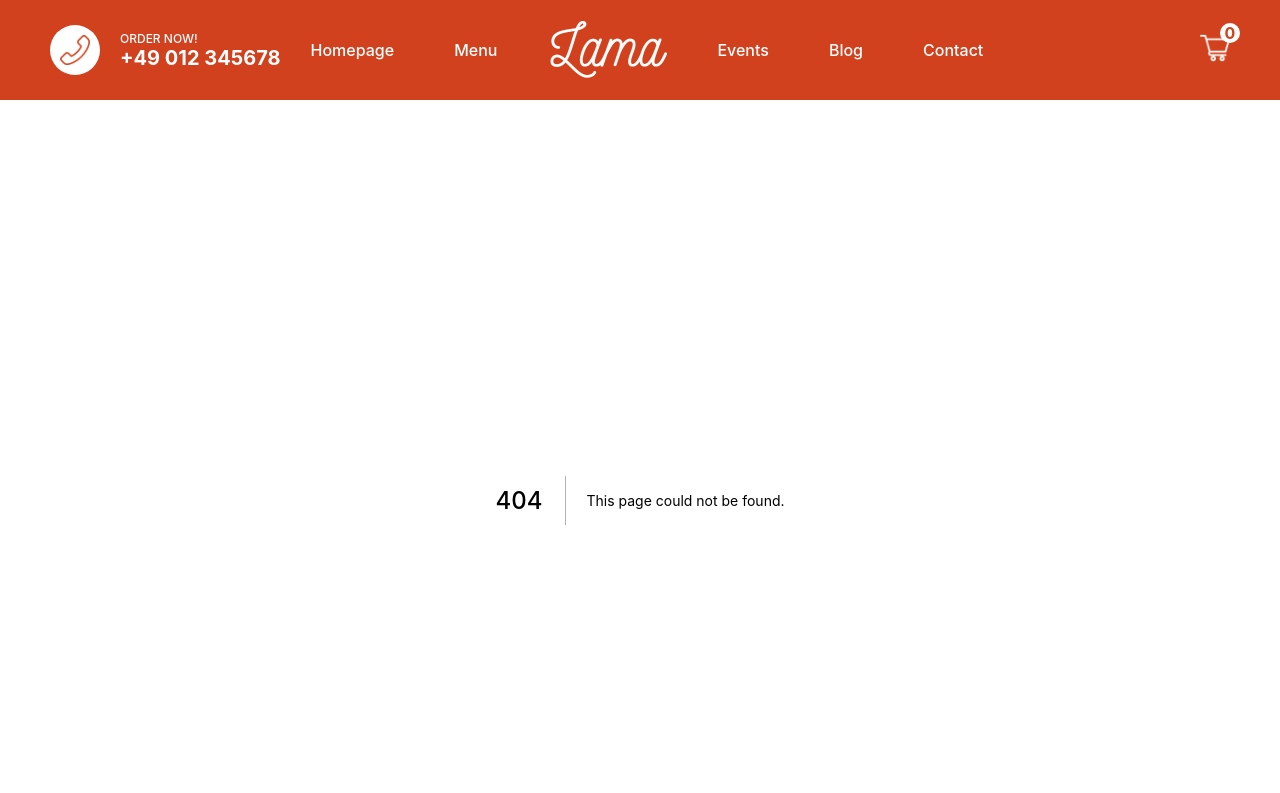
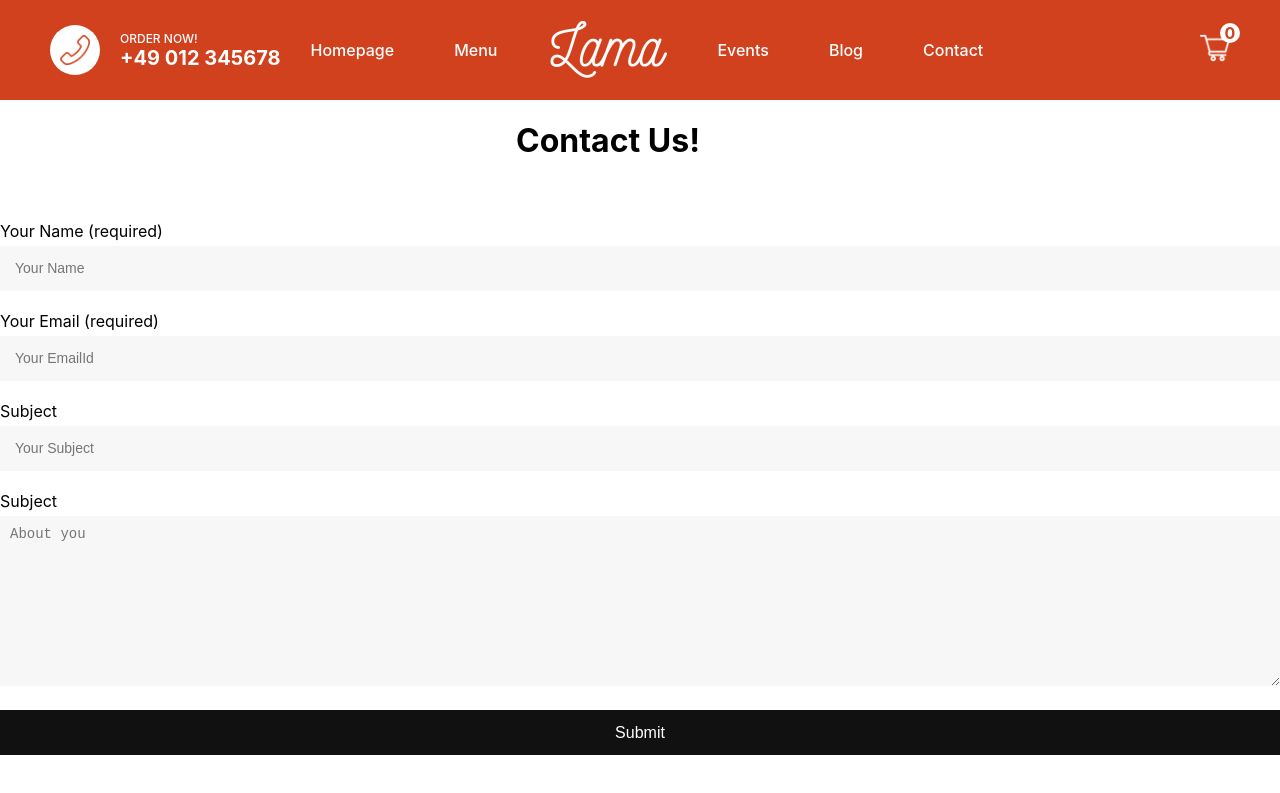
Before and after one commit to bhagyashreeWalanj/pizza-restaurant, a Next.js app: page /contact in a window 1280 px wide. Before the commit this address had no page. Shown: the top 793 px of the page. Built offline with nearby package versions, Linux system fonts and the light colour scheme.

Commit message:
contact form added

```diff
--- a/components/Navbar.jsx
+++ b/components/Navbar.jsx
@@ -44,7 +44,9 @@ const Navbar = () => {
                         <Image src="/img/logo.png" alt="pizzaRestaurantLogo" width="160px" height="69px" />
                         <li className={styles.listItem}><a href="">Events</a></li>
                         <li className={styles.listItem}><a href="">Blog</a></li>
-                        <li className={styles.listItem}><a href="">Contact</a></li>
+                        <Link href="/contact" passHref>
+                            <li className={styles.listItem}><a href="">Contact</a></li>
+                        </Link>
                     </ul>
                 </div>
                 <Link href="/cart" passHref>
@@ -87,7 +89,7 @@ const Navbar = () => {
                     {/* <Image src="/img/logo.png" alt="pizzaRestaurantLogo" width="160px" height="69px" /> */}
                     <li className={styles.listItemExpand}><a href="">Events</a></li>
                     <li className={styles.listItemExpand}><a href="">Blog</a></li>
-                    <li className={styles.listItemExpand}><a href="">Contact</a></li>
+                    <Link href="/contact" passHref><li className={styles.listItemExpand}><a href="">Contact</a></li></Link>
                 </ul>
             </div>
         </>
--- a/package.json
+++ b/package.json
@@ -16,10 +16,12 @@
     "next": "^12.1.5",
     "react": "18.0.0",
     "react-dom": "18.0.0",
+    "react-hook-form": "^7.31.2",
     "react-icons": "^4.3.1",
     "react-redux": "^8.0.1",
     "react-scroll": "^1.8.7",
-    "redux": "^4.2.0"
+    "redux": "^4.2.0",
+    "sass": "^1.52.1"
   },
   "devDependencies": {
     "eslint": "8.14.0",
--- /dev/null
+++ b/pages/contact.jsx
@@ -0,0 +1,102 @@
+import React from 'react'
+import styles from '../styles/contact.module.scss'
+import { useState } from 'react'
+import { useForm } from 'react-hook-form'
+import { useRouter } from 'next/router'
+
+const Contact = () => {
+    const { register, handleSubmit } = useForm()
+    const [data, setData] = useState('')
+    const router = useRouter()
+
+    const handleDispatch = (data) => {
+        setData(JSON.stringify(data));
+        router.push(`/thanksContact/`)
+    }
+    return (
+        <div className={styles.container}>
+            <div className={styles.formContainer}>
+                <header className={styles.pageHeader}>
+                    <h1>Contact Us!</h1>
+                </header>
+                <form className={styles.contactForm}
+                    onSubmit={handleSubmit((data) => handleDispatch(data))}
+                >
+                    <p>
+                        <label className={styles.label}>
+                            {' '}
+              Your Name (required)
+              <br />
+                            <span className={styles.inputSpan}>
+                                <input
+                                    type="text"
+                                    placeholder={'Your Name'}
+                                    defaultValue=""
+                                    width="40"
+                                    {...register('fullName')}
+                                    aria-required="true"
+                                    aria-invalid="false"
+                                />
+                            </span>
+                        </label>
+                    </p>
+
+                    <p>
+                        <label className={styles.label}>
+                            Your Email (required)
+              <br />
+                            <span className={styles.inputSpan}>
+                                <input
+                                    {...register('emailId')}
+                                    type="email"
+                                    // name="your-email"
+                                    placeholder={'Your EmailId'}
+                                    //value=""
+                                    width="40"
+                                    aria-required="true"
+                                    aria-invalid="false"
+                                />
+                            </span>
+                        </label>
+                    </p>
+                    <p>
+                        <label className={styles.label}>
+                            {' '}
+              Subject
+              <br />
+                            <span className={styles.inputSpan}>
+                                <input
+                                    {...register('subject')}
+                                    type="text"
+                                    placeholder={'Your Subject'}
+                                    width="40"
+                                    aria-required="true"
+                                    aria-invalid="false"
+                                />
+                            </span>
+                        </label>
+                    </p>
+                    <p>
+                        <label className={styles.label}>
+                            {' '}
+              Subject
+              <br />
+                            <span className={styles.inputSpan}>
+                                <textarea
+                                    {...register('aboutYou')}
+                                    placeholder="About you"
+                                    cols={40}
+                                    rows={10}
+                                    aria-invalid="false"
+                                ></textarea>
+                            </span>
+                        </label>
+                    </p>
+                    <input type="submit" className={styles.submitBtn} />
+                </form>
+            </div>
+        </div>
+    )
+}
+
+export default Contact;
--- /dev/null
+++ b/styles/contact.module.scss
@@ -0,0 +1,108 @@
+
+.container{
+    margin-bottom: 35px;
+    width: 100%;
+    display: flex;
+    justify-content: center;
+}
+.pageHeader{
+        width: 95%;
+        padding-bottom: 9px;
+        margin: 0 0 25px;
+        border: none;
+        text-align: center;
+}
+.contactForm {
+    p{
+    margin: 0 auto;
+    padding: 5px 0;
+    margin: 0;
+    max-width: 1170px;
+    }
+    input{
+            font-weight: 300;
+            width: 80rem;
+            padding-left: 7px;
+            font-size: 14px;
+            line-height: 45px;
+            height: 45px;
+            padding: 0 15px;
+            background: #f7f7f7;
+            color: #636363;
+            margin: 5px 0;
+            border: none;
+    }
+    textarea{
+        font-weight: 300;
+        width: 80rem;
+        background: #f7f7f7;
+        color: #636363;
+        margin: 5px 0;
+        padding: 10px 15px 0px 10px;
+        border: none;
+        font-size: 14px;
+    }
+    .submitBtn{
+        background-color: #111;
+        color: #fff;
+        width: 80rem;
+        height: 45px;
+        font-size: medium;
+        font-weight: 500;
+        cursor: pointer;
+    }
+    .label{
+        width: 100%;
+        display: inline-block;
+        margin-bottom: 5px;
+    }
+
+    .inputSpan{
+        position: relative;
+    }
+}
+
+.thankYouContainer{
+    flex:1;
+    height: 100%;
+    display: flex;
+    flex-direction: column;
+    align-items: center;
+    justify-content: center;
+
+    h1{
+        opacity: 0.7;
+        text-transform: uppercase;
+        font-weight: 700;
+        font-size: 44px;
+      }
+      .desc{
+        font-size: 16px;
+        opacity: 0.3;
+        margin: 20px 0 40px 0px;
+
+        display: grid;
+        align-items: center;
+        justify-items: center;
+        p{
+            display: grid;
+            align-items: center;
+            margin: 0;
+        }
+    }
+    .button{
+        height: 30px;
+        margin-left: 10px;
+        margin-bottom: 30px;
+        background-color: #d1411e;
+        color: white;
+        border:none;
+        font-weight: 500;
+        cursor: pointer;
+      }
+      .checkmark{
+        color: yellowgreen;
+        height: 60px;
+        width: 60px;
+      }
+}
```
Also changed, not shown: pages/ThanksContact.jsx (added, +22 -0 lines), 1 other file (tests, documents, lock files or other folders).
